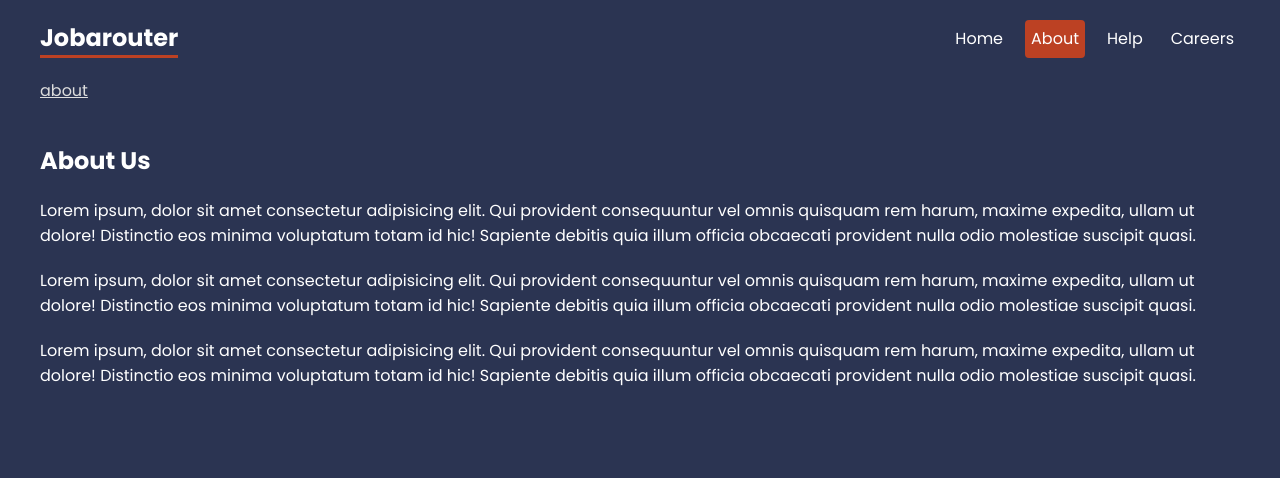
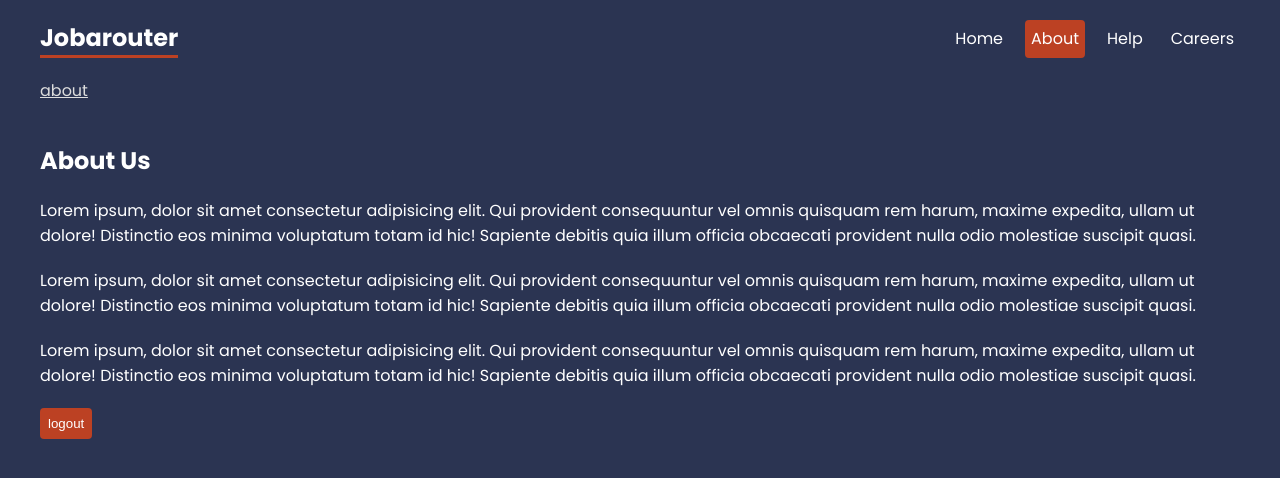
Before and after one commit to IbrahimShaheen103/react-router-v6.4, a React (Create React App) app: page /about in a window 1280 px wide. Shown: the top 478 px of the page. Built offline with nearby package versions, Linux system fonts and the light colour scheme.

Commit message:
Navigate

```diff
--- a/src/pages/About.js
+++ b/src/pages/About.js
@@ -1,4 +1,9 @@
+import { useState } from "react";
+import { Navigate } from "react-router-dom";
+
 export default function About() {
+  const [user, setUser] = useState("ali");
+  if (!user) return <Navigate to="/" replace={true} />;
   return (
     <div className="about">
       <h2>About Us</h2>
@@ -23,6 +28,7 @@
         quia illum officia obcaecati provident nulla odio molestiae suscipit
         quasi.
       </p>
+      <button onClick={() => setUser(null)}>logout</button>
     </div>
   );
 }
```
